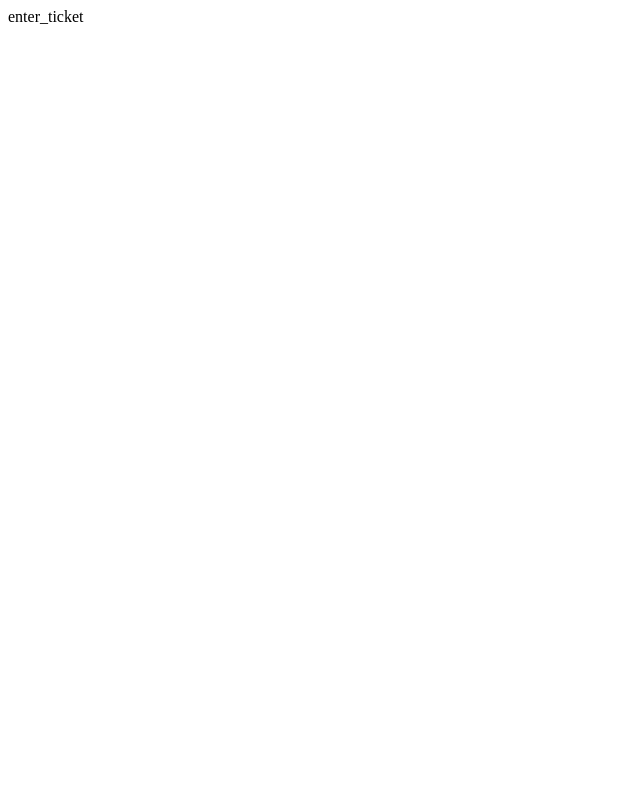
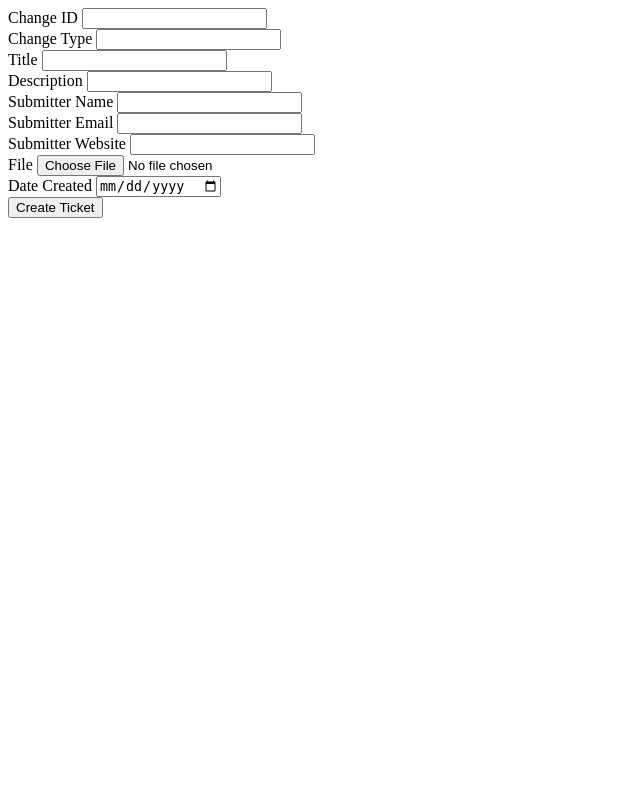
Before and after one commit to milanoid/idiomatic-python, a Flask app: page /ticket in a window 1280 px wide. Before the commit the part shown is almost empty. Shown: the whole page, without its empty margins (0-640 px from the left). Run offline with Flask 2, Linux system fonts and the light colour scheme.

Commit message:
DRY principle for templates using 'block' directive, /ticket displayes form without css

```diff
--- a/app.py
+++ b/app.py
@@ -15,7 +15,7 @@ COMMIT;
 """
 
 import sqlite3
-from flask import Flask, render_template
+from flask import Flask, render_template, request
 
 
 app = Flask(__name__)
@@ -33,8 +33,8 @@ def list_tickets():
 
 @app.route('/ticket', methods=['GET', 'POST'])
 def enter_ticket():
-    """Enter a new ticket via a form."""
-    return 'enter_ticket'
+    if request.method == 'GET':
+        return render_template('edit.html')
 
 
 @app.route('/ticket/<int:ticket_id>')
--- /dev/null
+++ b/templates/edit.html
@@ -0,0 +1,45 @@
+{% extends "index.html" %}
+{% block content %}
+<div>
+    <form action="{{ url_for('enter_ticket')}}" method="POST">
+        <div class="form-group">
+            <label for="id">Change ID</label>
+            <input type="number" class="form-control" id="id">
+        </div>
+        <div class="form-group">
+            <label for="change">Change Type</label>
+            <input type="text" class="form-control" id="change">
+        </div>
+        <div class="form-group">
+            <label for="title">Title</label>
+            <input type="text" class="form-control" id="title">
+        </div>
+        <div class="form-group">
+            <label for="description">Description</label>
+            <input type="text" class="form-control" id="description">
+        </div>
+        <div class="form-group">
+            <label for="submitter_name">Submitter Name</label>
+            <input type="text" class="form-control" id="submitter_name">
+        </div>
+        <div class="form-group">
+            <label for="submitter_email">Submitter Email</label>
+            <input type="email" class="form-control" id="submitter_email">
+        </div>
+        <div class="form-group">
+            <label for="submitter_website">Submitter Website</label>
+            <input type="url" class="form-control" id="submitter_website">
+        </div>
+        <div class="form-group">
+            <label for="file">File</label>
+            <input type="file" class="form-control" id="file">
+        </div>
+        <div class="form-group">
+            <label for="date_created">Date Created</label>
+            <input type="date" class="form-control" id="date_created">
+        </div>
+        <input type="submit" value="Create Ticket"/>
+
+    </form>
+</div>
+{% endblock content %}
--- a/templates/index.html
+++ b/templates/index.html
@@ -1,5 +1,6 @@
 <html>
  <body>
+ 	{% block content %}
 	<h1>Open tickets</h1>
 	<ul>
 	 {% for ticket in tickets %}
@@ -11,6 +12,6 @@
 	 {% endfor %}
 	</ul>
 	<p><a href="{{ url_for('enter_ticket') }}">Create ticket</a></p>
-
+	{% endblock content %}
  </body>
 </html>
```
